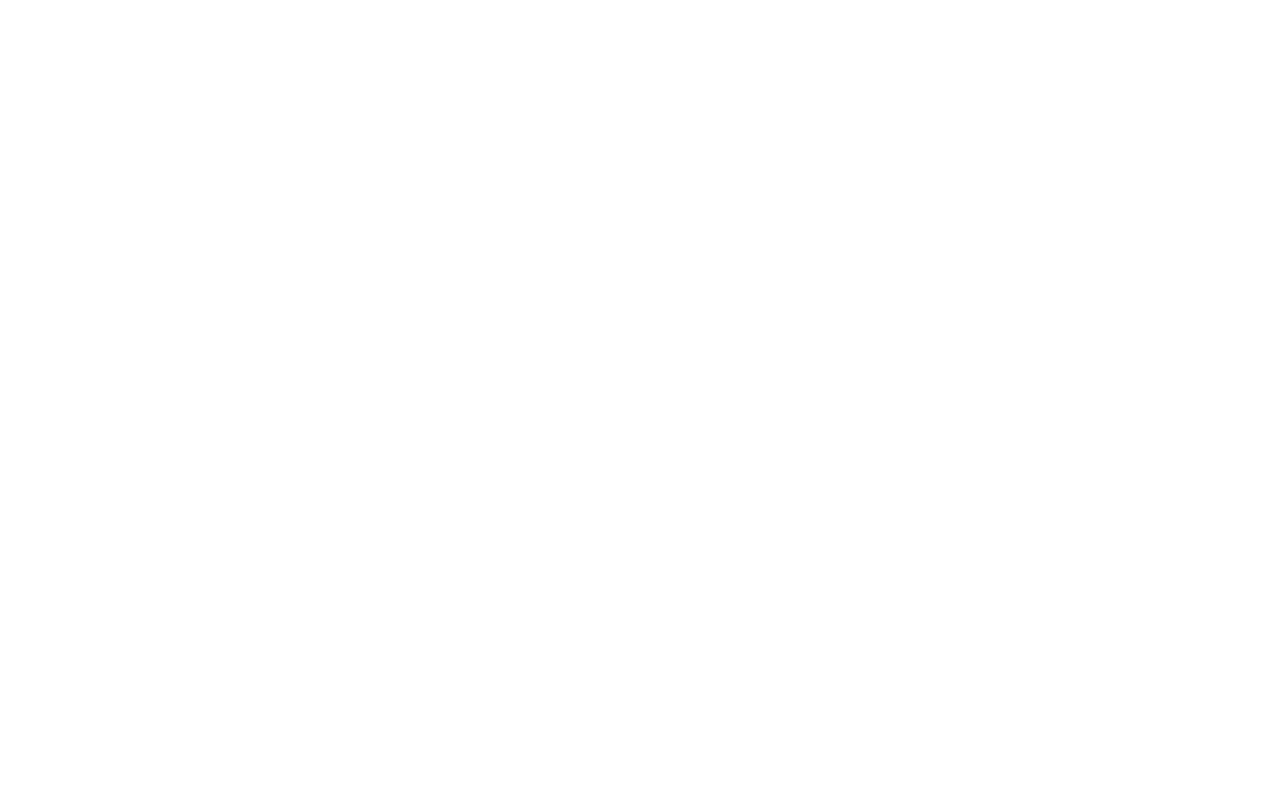
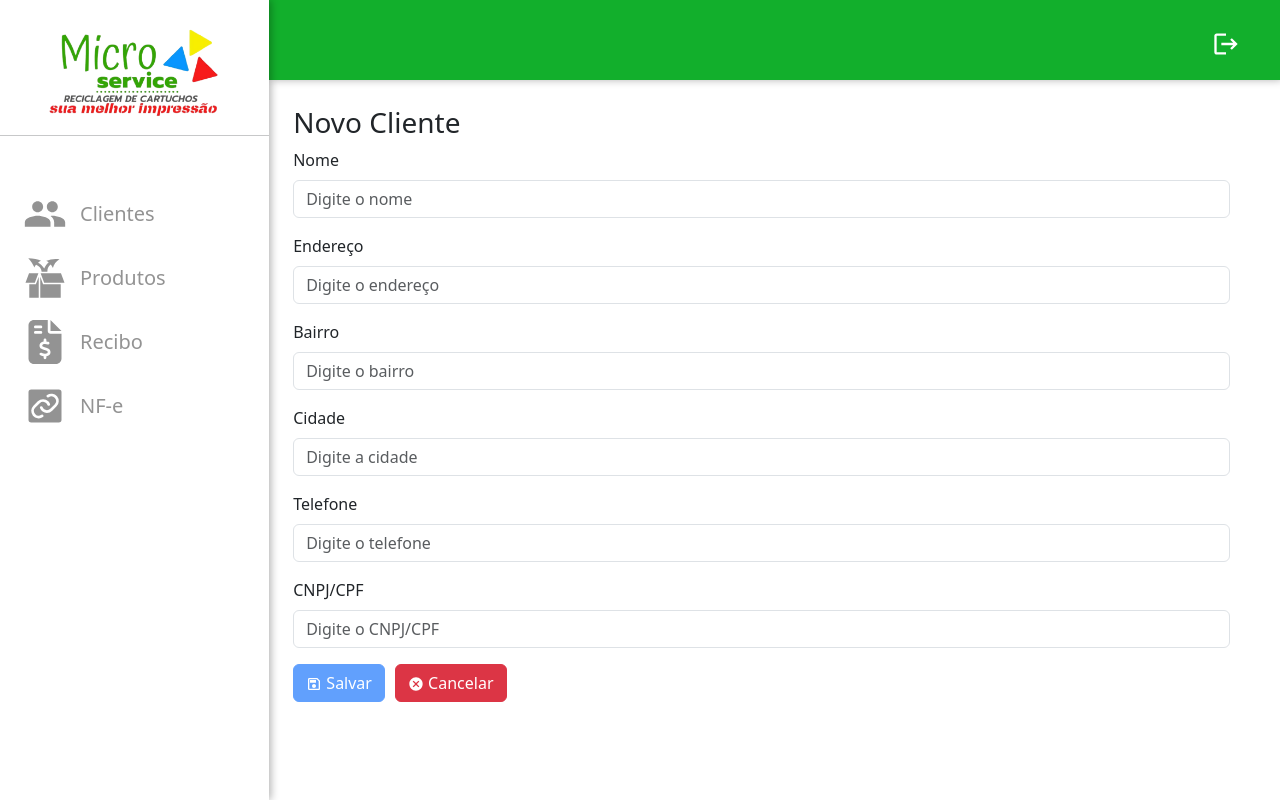
Before and after one commit to Eduardoep89/frontend-recibo-facil-app, a React (Create React App) app: page /cliente/novo in a window 1280 px wide. Before the commit this address had no page. Built offline with nearby package versions, Linux system fonts and the light colour scheme.

Commit message:
Cliente, NovoCliente

```diff
--- a/src/App.js
+++ b/src/App.js
@@ -5,6 +5,7 @@
 import { Produtos } from "./paginas/Produtos/Produto";
 import { Recibos } from "./paginas/Recibos/Recibo";
 import { EditarCliente } from "./paginas/EditarCliente/EditarCliente";
+import { NovoCliente } from "./paginas/NovoCliente/NovoCliente";
 
 function App() {
   return (
@@ -15,6 +16,7 @@
         <Route path="/produtos" element={<Produtos />} />
         <Route path="/recibos" element={<Recibos />} />
         <Route path="/cliente/editar" element={<EditarCliente />} />
+        <Route path="/cliente/novo" element={<NovoCliente />} />
       </Routes>
     </BrowserRouter>
   );
--- a/src/paginas/Clientes/Cliente.js
+++ b/src/paginas/Clientes/Cliente.js
@@ -10,9 +10,9 @@
 import Button from "react-bootstrap/Button";
 
 export function Clientes() {
-  const [clientes, setClientes] = useState([]);
+  const [clientes, setClientes] = useState([]); // Armazena os 10 primeiros clientes
+  const [clientesFiltrados, setClientesFiltrados] = useState([]); // Armazena os clientes filtrados
   const [filtro, setFiltro] = useState("");
-  const [clientesFiltrados, setClientesFiltrados] = useState([]);
   const [mostrarModal, setMostrarModal] = useState(false);
   const [clienteSelecionado, setClienteSelecionado] = useState(null);
   const limparFiltro = filtro.length > 0;
@@ -43,37 +43,62 @@
     setClienteSelecionado(null);
   };
 
-  const handleChangeFiltro = (e) => {
+  const handleChangeFiltro = async (e) => {
     const valor = e.target.value;
     setFiltro(valor);
 
-    // Filtra os clientes com base no nome ou CNPJ/CPF
-    const filtrados = clientes.filter(
-      (cliente) =>
-        cliente.nome.toLowerCase().includes(valor.toLowerCase()) ||
-        cliente.cnpjCpf.toLowerCase().includes(valor.toLowerCase())
-    );
-    setClientesFiltrados(filtrados);
+    if (valor) {
+      // Se houver filtro, busca todos os clientes que correspondam ao critério
+      try {
+        const clientesFiltrados = await ClienteApi.listarAsync(true); // Busca todos os clientes
+        const filtrados = clientesFiltrados.filter(
+          (cliente) =>
+            cliente.nome.toLowerCase().includes(valor.toLowerCase()) ||
+            cliente.cnpjCpf.toLowerCase().includes(valor.toLowerCase())
+        );
+        setClientesFiltrados(filtrados);
+      } catch (error) {
+        console.error("Erro ao filtrar clientes:", error);
+      }
+    } else {
+      // Se o filtro estiver vazio, volta a exibir os 10 primeiros clientes
+      setClientesFiltrados(clientes);
+    }
   };
 
   const handleClearFiltro = () => {
     setFiltro("");
-    setClientesFiltrados(clientes);
+    setClientesFiltrados(clientes); // Volta a exibir os 10 primeiros clientes
   };
 
   async function carregarClientes() {
     try {
-      const listaClientes = await ClienteApi.listarAsync(true);
-      setClientes(listaClientes);
-      setClientesFiltrados(listaClientes);
+      // Busca os 10 primeiros clientes
+      const listaClientes = await ClienteApi.listarTop10Async(); // Correção para chamar o método correto
+      console.log("Clientes retornados:", listaClientes); // Log para depuração
+
+      if (listaClientes && listaClientes.length > 0) {
+        setClientes(listaClientes); // Atualiza o estado com os 10 primeiros clientes
+        setClientesFiltrados(listaClientes); // Exibe os 10 primeiros clientes inicialmente
+      } else {
+        console.error("A resposta da API não contém clientes válidos.");
+      }
     } catch (error) {
-      console.error("Erro ao carregar clientes: ", error);
+      console.error("Erro ao carregar clientes:", error);
     }
   }
 
+  // Usando useEffect para carregar os 10 primeiros clientes ao montar o componente
   useEffect(() => {
     carregarClientes();
   }, []);
+
+  // Verifica se o filtro está vazio para voltar os clientes iniciais
+  useEffect(() => {
+    if (filtro === "") {
+      setClientesFiltrados(clientes); // Restaura a lista de clientes filtrados para os 10 primeiros
+    }
+  }, [clientes, filtro]); // Atualiza clientesFiltrados quando 'clientes' ou 'filtro' mudar
 
   return (
     <Sidebar>
@@ -111,7 +136,6 @@
                   <th>Cidade</th>
                   <th>Telefone</th>
                   <th>CNPJ/CPF</th>
-
                   <th className={style.tabela_acoes}>Ações</th>
                 </tr>
               </thead>
@@ -126,7 +150,6 @@
                       <td>{cliente.cidade}</td>
                       <td>{cliente.telefone}</td>
                       <td>{cliente.cnpjCpf}</td>
-
                       <td>
                         <div className={style.botoes_tabela}>
                           <Link
@@ -149,7 +172,7 @@
                   ))
                 ) : (
                   <tr>
-                    <td colSpan="5" className={style.sem_registros}>
+                    <td colSpan="7" className={style.sem_registros}>
                       Nenhum cliente encontrado.
                     </td>
                   </tr>
--- /dev/null
+++ b/src/paginas/NovoCliente/NovoCliente.js
@@ -0,0 +1,177 @@
+import { useState } from "react";
+import { Sidebar } from "../../componentes/Sidebar/Sidebar";
+import { Topbar } from "../../componentes/Topbar/Topbar";
+import style from "./NovoCliente.module.css";
+import { useNavigate } from "react-router-dom";
+import ClienteApi from "../../services/clienteAPI"; // Importe o ClienteApi
+import Form from "react-bootstrap/Form";
+import Button from "react-bootstrap/Button";
+import Alert from "react-bootstrap/Alert"; // Importação do Alert
+import { MdOutlineSave, MdCancel } from "react-icons/md";
+
+export function NovoCliente() {
+  const [nome, setNome] = useState("");
+  const [endereco, setEndereco] = useState("");
+  const [bairro, setBairro] = useState("");
+  const [cidade, setCidade] = useState("");
+  const [telefone, setTelefone] = useState("");
+  const [cnpjCpf, setCnpjCpf] = useState("");
+  const [showAlert, setShowAlert] = useState(false); // Estado para controlar o alerta
+  const [alertVariant, setAlertVariant] = useState("success"); // Estado para o tipo de alerta
+  const [alertMessage, setAlertMessage] = useState(""); // Estado para a mensagem do alerta
+
+  const navigate = useNavigate();
+
+  const handleSubmit = async (e) => {
+    e.preventDefault();
+
+    if (isFormValid()) {
+      try {
+        // Cria o cliente
+        await ClienteApi.cadastrarAsync(
+          nome,
+          endereco,
+          bairro,
+          cidade,
+          telefone,
+          cnpjCpf
+        );
+        setAlertVariant("success"); // Alerta de sucesso
+        setAlertMessage("Cliente criado com sucesso!");
+        setShowAlert(true); // Exibe o alerta
+        setTimeout(() => {
+          navigate("/clientes"); // Redireciona após 1 segundo
+        }, 1000);
+      } catch (error) {
+        console.error("Erro ao criar cliente", error);
+        setAlertVariant("danger"); // Alerta de erro
+        setAlertMessage("Erro ao criar cliente. Tente novamente.");
+        setShowAlert(true); // Exibe o alerta
+      }
+    } else {
+      setAlertVariant("danger"); // Alerta de erro
+      setAlertMessage("Por favor, preencha todos os campos corretamente.");
+      setShowAlert(true); // Exibe o alerta
+    }
+  };
+
+  const handleCancelar = () => {
+    navigate("/clientes");
+  };
+
+  const isFormValid = () => {
+    return nome && endereco && bairro && cidade && telefone && cnpjCpf;
+  };
+
+  return (
+    <Sidebar>
+      <Topbar>
+        <div className={style.pagina_conteudo}>
+          <h3>Novo Cliente</h3>
+          <Form onSubmit={handleSubmit}>
+            <Form.Group controlId="formNome" className="mb-3">
+              <Form.Label>Nome</Form.Label>
+              <Form.Control
+                type="text"
+                placeholder="Digite o nome"
+                name="nome"
+                value={nome}
+                onChange={(e) => setNome(e.target.value)}
+                required
+              />
+            </Form.Group>
+
+            <Form.Group controlId="formEndereco" className="mb-3">
+              <Form.Label>Endereço</Form.Label>
+              <Form.Control
+                type="text"
+                placeholder="Digite o endereço"
+                name="endereco"
+                value={endereco}
+                onChange={(e) => setEndereco(e.target.value)}
+                required
+              />
+            </Form.Group>
+
+            <Form.Group controlId="formBairro" className="mb-3">
+              <Form.Label>Bairro</Form.Label>
+              <Form.Control
+                type="text"
+                placeholder="Digite o bairro"
+                name="bairro"
+                value={bairro}
+                onChange={(e) => setBairro(e.target.value)}
+                required
+              />
+            </Form.Group>
+
+            <Form.Group controlId="formCidade" className="mb-3">
+              <Form.Label>Cidade</Form.Label>
+              <Form.Control
+                type="text"
+                placeholder="Digite a cidade"
+                name="cidade"
+                value={cidade}
+                onChange={(e) => setCidade(e.target.value)}
+                required
+              />
+            </Form.Group>
+
+            <Form.Group controlId="formTelefone" className="mb-3">
+              <Form.Label>Telefone</Form.Label>
+              <Form.Control
+                type="text"
+                placeholder="Digite o telefone"
+                name="telefone"
+                value={telefone}
+                onChange={(e) => setTelefone(e.target.value)}
+                required
+              />
+            </Form.Group>
+
+            <Form.Group controlId="formCnpjCpf" className="mb-3">
+              <Form.Label>CNPJ/CPF</Form.Label>
+              <Form.Control
+                type="text"
+                placeholder="Digite o CNPJ/CPF"
+                name="cnpjCpf"
+                value={cnpjCpf}
+                onChange={(e) => setCnpjCpf(e.target.value)}
+                required
+              />
+            </Form.Group>
+
+            <Button
+              className={style.botao_salvar}
+              variant="primary"
+              type="submit"
+              disabled={!isFormValid()}
+            >
+              <MdOutlineSave /> Salvar
+            </Button>
+            <Button
+              className={style.botao_cancelar}
+              variant="danger"
+              onClick={handleCancelar}
+            >
+              <MdCancel /> Cancelar
+            </Button>
+          </Form>
+
+          {/* Alerta personalizado */}
+          {showAlert && (
+            <div className={style.alertContainer}>
+              <Alert
+                variant={alertVariant}
+                onClose={() => setShowAlert(false)}
+                dismissible
+              >
+                {alertMessage}
+              </Alert>
+            </div>
+          )}
+        </div>
+      </Topbar>
+    </Sidebar>
+  );
+}
--- /dev/null
+++ b/src/paginas/NovoCliente/NovoCliente.module.css
@@ -0,0 +1,26 @@
+.pagina_conteudo {
+    width: 100%;
+    height: 100%;
+    padding: 50px;
+}
+
+.alertContainer {
+    position: fixed; /* Fixa o alerta na tela */
+    top: 10px; /* Distância do topo */
+    left: 50%; /* Centraliza horizontalmente */
+    transform: translateX(-50%); /* Ajusta o posicionamento */
+    z-index: 1000; /* Garante que o alerta fique acima de outros elementos */
+    width: 100%; /* Largura total */
+    max-width: 300px; /* Largura máxima do alerta */
+}
+
+.botao_cancelar,
+.botao_salvar {
+    align-items: center;
+    gap: 10px;
+    padding: 8px 30px;
+}
+
+.botao_cancelar {
+    margin-left: 10px;
+}
```
